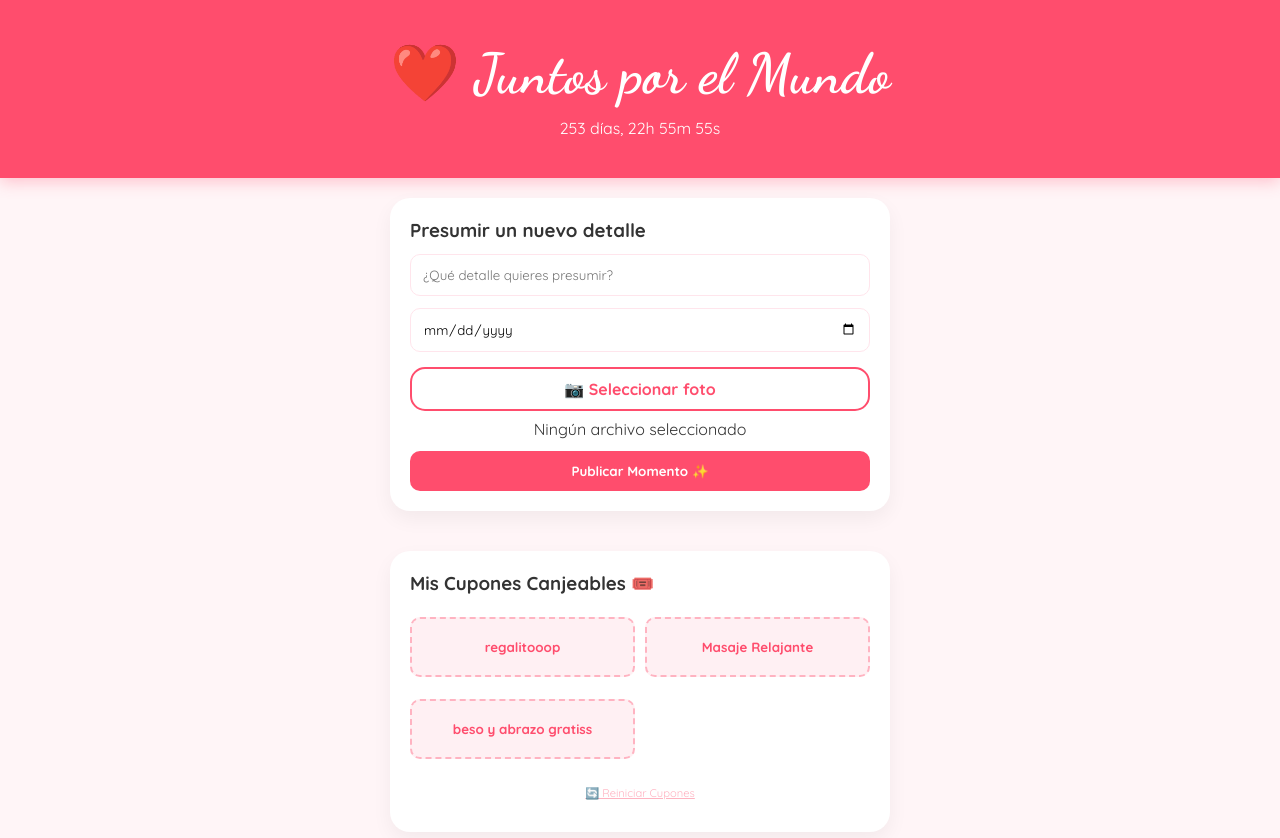
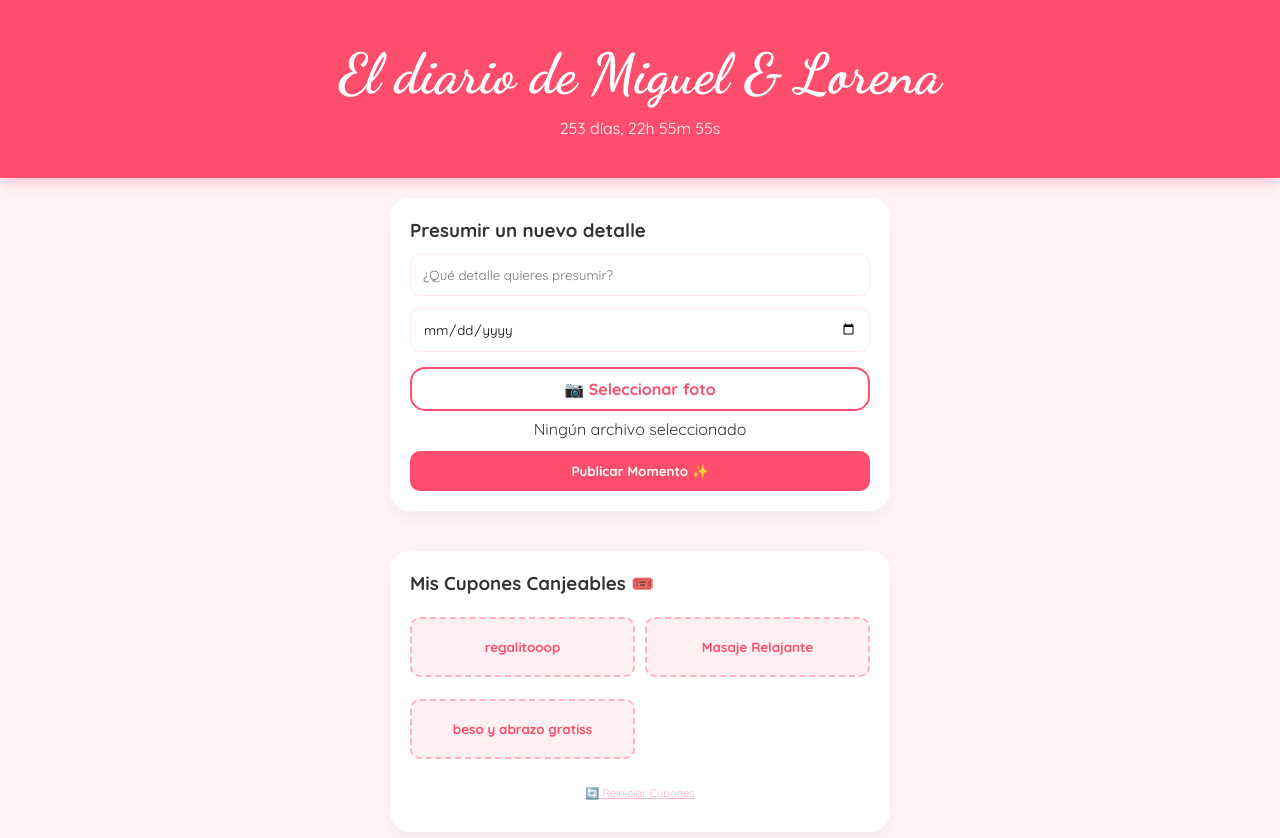
Before and after one commit to leonmiguel2622/LoveGram., a plain HTML site: page index.html in a window 1280 px wide. Drawn offline with Linux system fonts and the light colour scheme.

Commit message:
Update index.html

```diff
--- a/index.html
+++ b/index.html
@@ -9,7 +9,7 @@
 <body>
 
     <header>
-        <h1>❤️ Juntos por el Mundo</h1>
+        <h1>El diario de Miguel & Lorena</h1>
         <div id="counter-container">
             <p id="timer">Calculando nuestro tiempo juntos...</p>
         </div>
```
